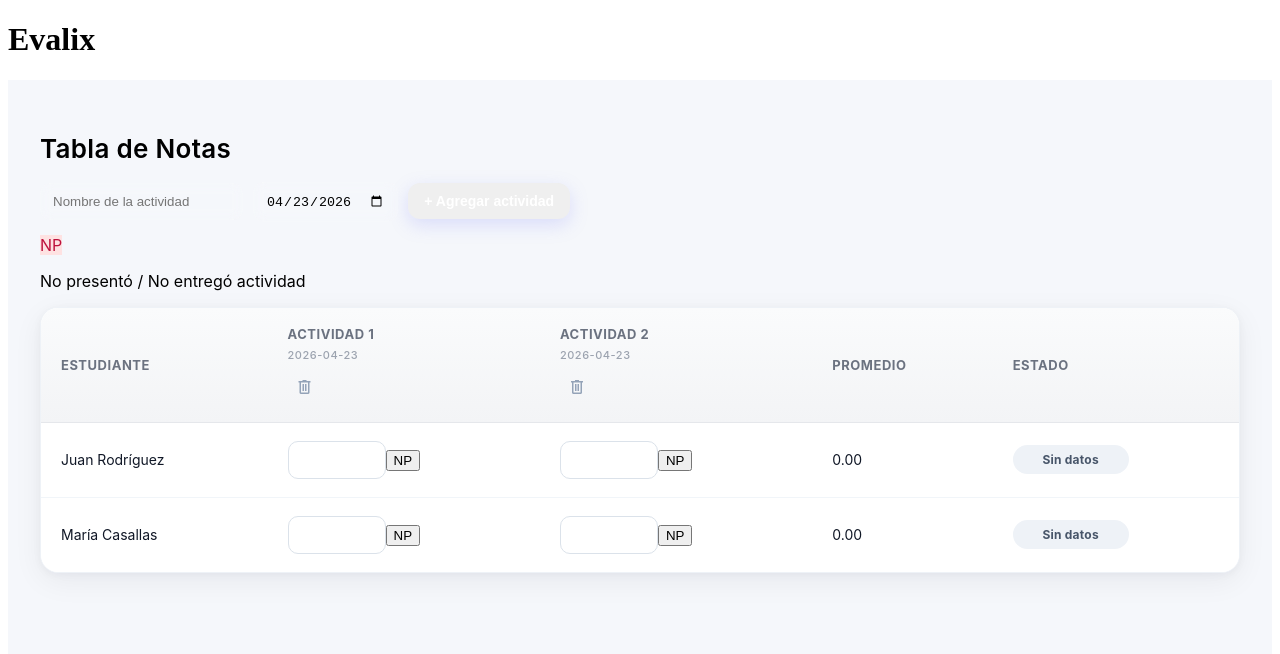
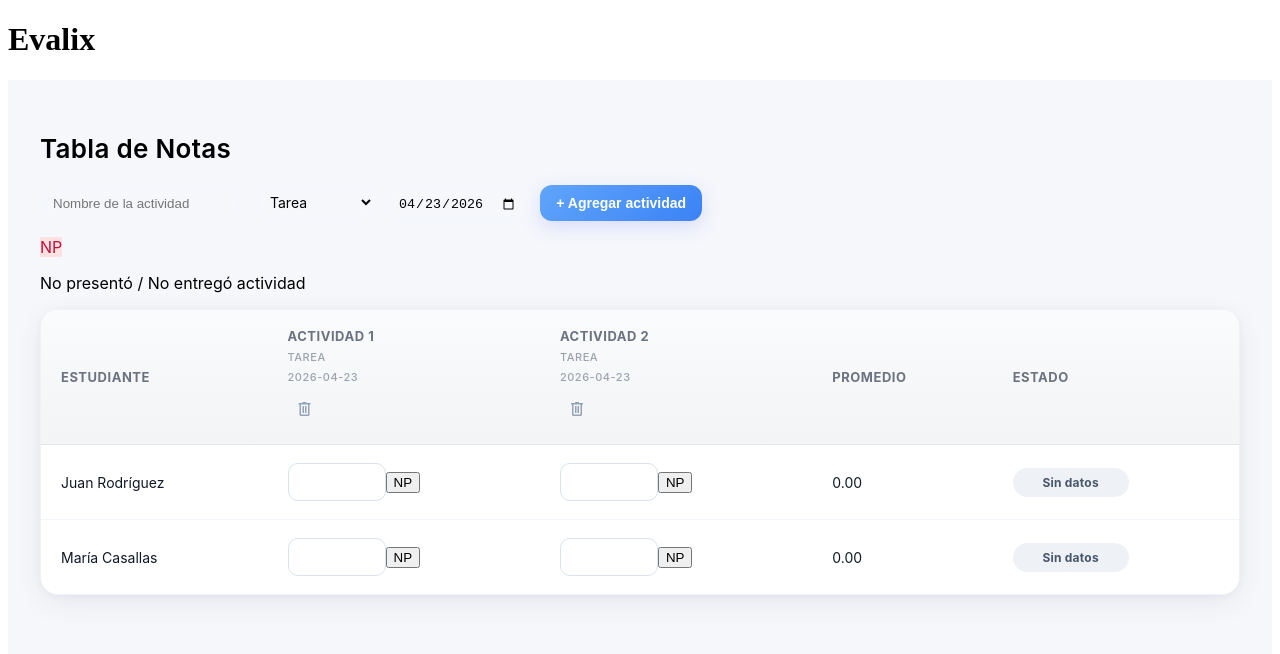
Before and after one commit to Frixix/Evalix, a React (Vite) app: page / in a window 1280 px wide. Shown: the top 654 px of the page. Built offline with nearby package versions, Linux system fonts and the light colour scheme.

Commit message:
Feat : Fase 5 : Actividades y categorias completa

```diff
--- a/src/components/TablaNotas.jsx
+++ b/src/components/TablaNotas.jsx
@@ -27,16 +27,19 @@ function TablaNotas() {
 
   const [nombreActividad, setNombreActividad] = useState("");
   const [fechaActividad, setFechaActividad] = useState(hoy);
+  const [categoriaActividad, setCategoriaActividad] = useState("Tarea");
 
   const [actividades, setActividades] = useState([
       {
         id: 1,
         nombre: "Actividad 1",
+        categoria: "Tarea",
         fechaCreacion: hoy
       },
       {
         id: 2,
         nombre: "Actividad 2",
+        categoria: "Tarea",
         fechaCreacion: hoy
       }
   ]);
@@ -143,6 +146,7 @@ function TablaNotas() {
     const nuevaActividad = {
       id: Date.now(),
       nombre: nombreActividad,
+      categoria: categoriaActividad,
       fechaCreacion: fechaActividad
     };
 
@@ -199,6 +203,18 @@ function TablaNotas() {
         value={nombreActividad}
         onChange={(e) => setNombreActividad(e.target.value)}
       />
+      <select
+        value={categoriaActividad}
+        onChange={(e) =>
+          setCategoriaActividad(e.target.value)
+        }
+      >
+        <option value="Tarea">Tarea</option>
+        <option value="Quiz">Quiz</option>
+        <option value="Examen">Examen</option>
+        <option value="Proyecto">Proyecto</option>
+        <option value="Laboratorio">Laboratorio</option>
+      </select>
 
       <input
         type="date"
@@ -225,6 +241,7 @@ function TablaNotas() {
                 <th key={act.id}>
                   <div className="actividad-header">
                     <span>{act.nombre}</span>
+                    <small>{act.categoria}</small>
                     <small>{act.fechaCreacion}</small>
 
                     <button
--- a/src/styles/tabla.css
+++ b/src/styles/tabla.css
@@ -6,17 +6,6 @@
   font-family: "Inter", system-ui, sans-serif;
   background: #f5f7fb;
   min-height: 100vh;
-}
-
-/* ================================
-   TÍTULO
-================================ */
-.tabla-titulo {
-  font-size: 28px;
-  font-weight: 700;
-  margin-bottom: 24px;
-  color: #111827;
-  letter-spacing: -0.02em;
 }
 
 /* =========================
@@ -52,6 +41,35 @@
   box-shadow: 0 0 0 3px rgba(99, 102, 241, 0.2);
 }
 
+/* =======================
+
+  Select
+  ========================*/
+
+.tabla-container select {
+  padding: 10px 12px;
+  margin-right: 10px;
+
+  border-radius: 10px;
+  border: 1px solid rgba(255, 255, 255, 0.08);
+
+  background: rgba(255, 255, 255, 0.05);
+  color: #000000;
+
+  outline: none;
+  cursor: pointer;
+
+  transition: all 0.2s ease;
+  backdrop-filter: blur(6px);
+
+  font-family: inherit;
+  font-size: 14px;
+}
+
+.tabla-container select:focus {
+  border-color: #6366f1;
+  box-shadow: 0 0 0 3px rgba(99, 102, 241, 0.2);
+}
 
 /* ================================
    BOTÓN AGREGAR ACTIVIDAD (PREMIUM)
@@ -61,7 +79,11 @@
   border: none;
   border-radius: 12px;
 
-  background: linear-gradient(#63a5f1);
+  background: linear-gradient(
+    135deg,
+    #60a5fa,
+    #3b82f6
+  );
   color: white;
 
   font-size: 14px;
```
Lines whose indentation alone changed are shown as unchanged.
